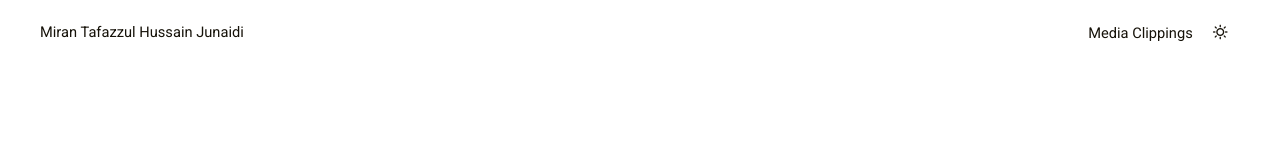
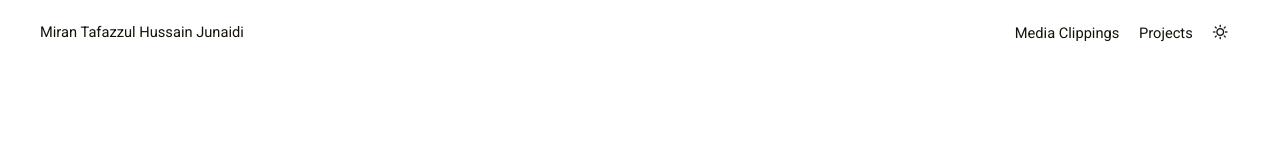
Before and after one commit to Miranjunaidi/Miranjunaidi.github.io, a plain HTML site: page index.html in a window 1280 px wide. Shown: the top 160 px of the page. Drawn offline with Linux system fonts and the light colour scheme.

```diff
--- a/index.html
+++ b/index.html
@@ -77,6 +77,8 @@
 
                 <a class="menu-item" href="miranjunaidi.github.io/media/" title="">Media Clippings</a>
 
+                <a class="menu-item" href="miranjunaidi.github.io/myprojects" title="">Projects</a>
+
                 <a href="javascript:void(0);" class="theme-switch"><i class="iconfont icon-sun"></i></a>&nbsp;
         </div>
     </div>
@@ -94,6 +96,8 @@
 
 
                 <a class="menu-item" href="miranjunaidi.github.io/media/" title="">Media Clippings</a>
+
+                <a class="menu-item" href="miranjunaidi.github.io/myprojects" title="">Projects</a>
 
         </div>
     </div>
```
Also changed, not shown: 404.html (+4 -0 lines), categories/index.html (+4 -0 lines), categories/uncategorized/index.html (+4 -0 lines), media/index.html (+4 -0 lines), myprojects/index.html (+4 -0 lines), projects/index.html (+4 -0 lines), projects/migrate-from-jekyll/index.html (+4 -0 lines), tags/index.html (+4 -0 lines).
